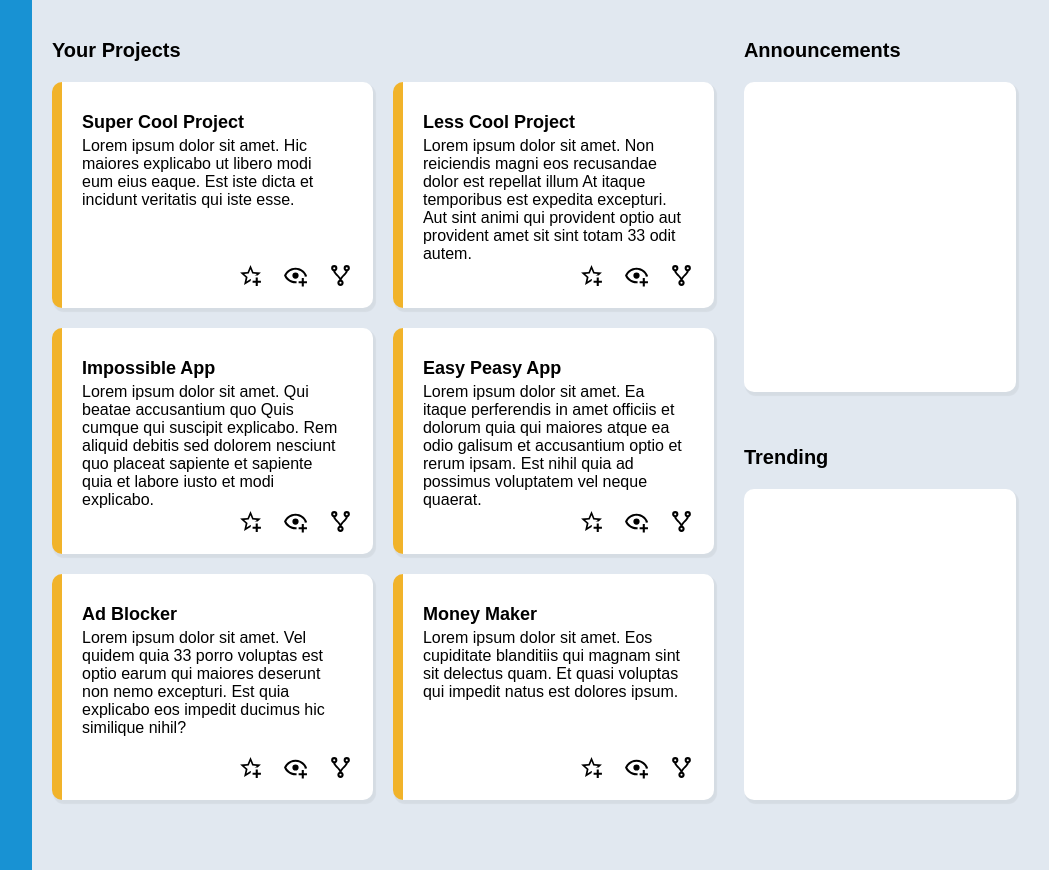
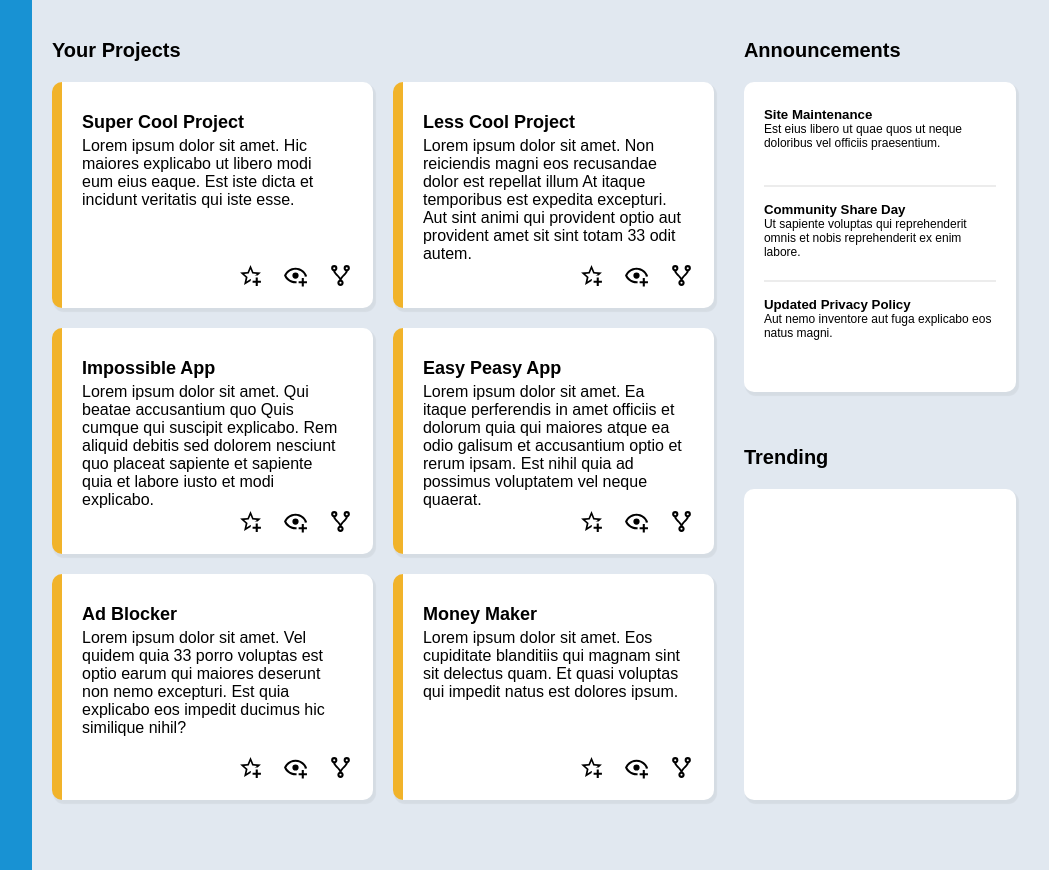
Before and after one commit to harryjwatkins/odin-admin-dashboard, a plain HTML site: page index.html in a window 1280 px wide. Shown: the whole page, without its empty margins (224-1273 px from the left). Drawn offline with Linux system fonts and the light colour scheme; a web font is replaced by a local one.

Commit message:
Add content to and style announcements box

```diff
--- a/index.html
+++ b/index.html
@@ -77,7 +77,20 @@
             </div>
             <div id="side-container">
                 <h3>Announcements</h3>
-                <div id="announcements" class="box"></div>
+                <div id="announcements" class="box">
+                    <div>
+                        <h5>Site Maintenance</h5>
+                        <p>Est eius libero ut quae quos ut neque doloribus vel officiis praesentium.</p>
+                    </div>
+                    <div>
+                        <h5>Community Share Day</h5>
+                        <p>Ut sapiente voluptas qui reprehenderit omnis et nobis reprehenderit ex enim labore.</p>
+                    </div>
+                    <div>
+                        <h5>Updated Privacy Policy</h5>
+                        <p>Aut nemo inventore aut fuga explicabo eos natus magni.</p>
+                    </div>
+                </div>
                 <h3>Trending</h3>
                 <div id="trending" class="box"></div>
             </div>
--- a/style.css
+++ b/style.css
@@ -102,5 +102,22 @@ p, h1, h2, h3, h4, h5 {
     background-color: #ffffff;
     border-radius: 10px;
     box-shadow: 2px 3px 1px 1px rgba(0,0,0,0.05);
-    padding: 30px 20px 20px 20px;
+    padding: 25px 20px 0px 20px;
 }
+
+#announcements {
+    display: grid;
+    grid-template-rows: 1fr 1fr 1fr;
+    grid-template-columns: 1fr;
+}
+
+#announcements p {
+    font-size: 12px;
+}
+
+
+#announcements div:first-of-type,
+#announcements div:nth-of-type(2) {
+    border-bottom: 2px solid #ececec;
+    margin-bottom: 15px;
+}
```
